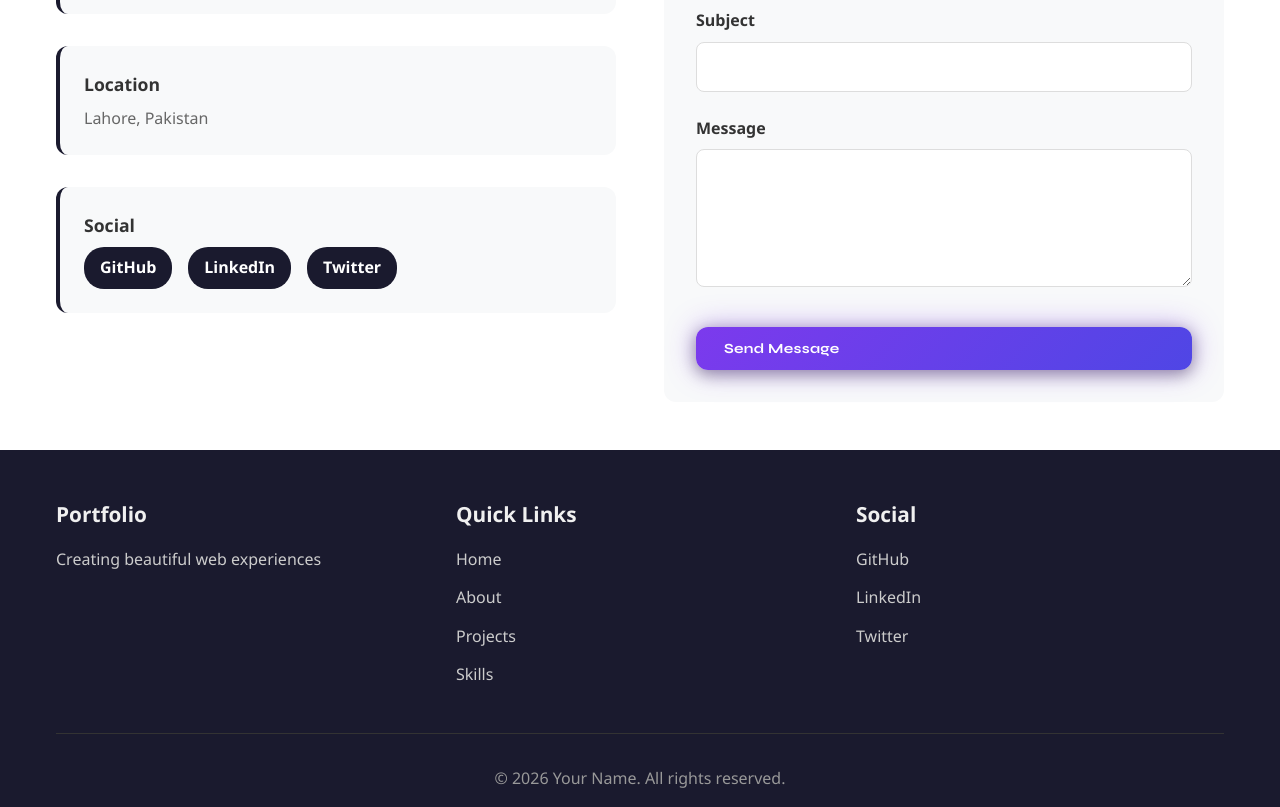
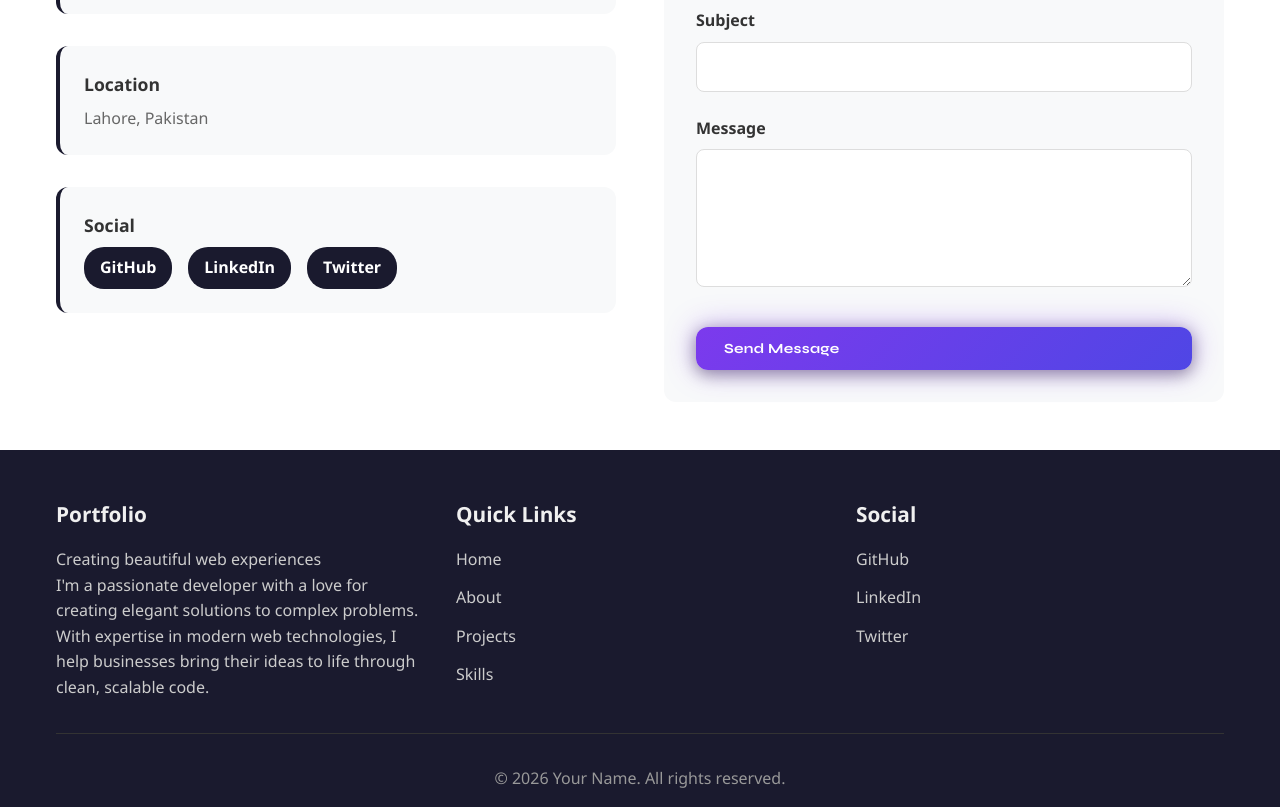
Before and after one commit to ghusharib-coder/Ghusharib-Portfolio, a React (Vite) app: page / in a window 1280 px wide. Shown: the part 4054-4861 px from the top of the page. Built offline with nearby package versions, Linux system fonts and the light colour scheme; no server answers; a web font is replaced by a local one.

Commit message:
Update .env.example and Footer

```diff
--- a/src/Components/Footer.jsx
+++ b/src/Components/Footer.jsx
@@ -14,6 +14,9 @@ function Footer() {
           <div className="footer-section">
             <h3>Portfolio</h3>
             <p>Creating beautiful web experiences</p>
+            <p>I'm a passionate developer with a love for creating elegant solutions to complex problems.
+              With expertise in modern web technologies, I help businesses bring their ideas to life through
+              clean, scalable code.</p>
           </div>
 
           <div className="footer-section">
```
Also changed, not shown: 1 other file (tests, documents, lock files or other folders).
